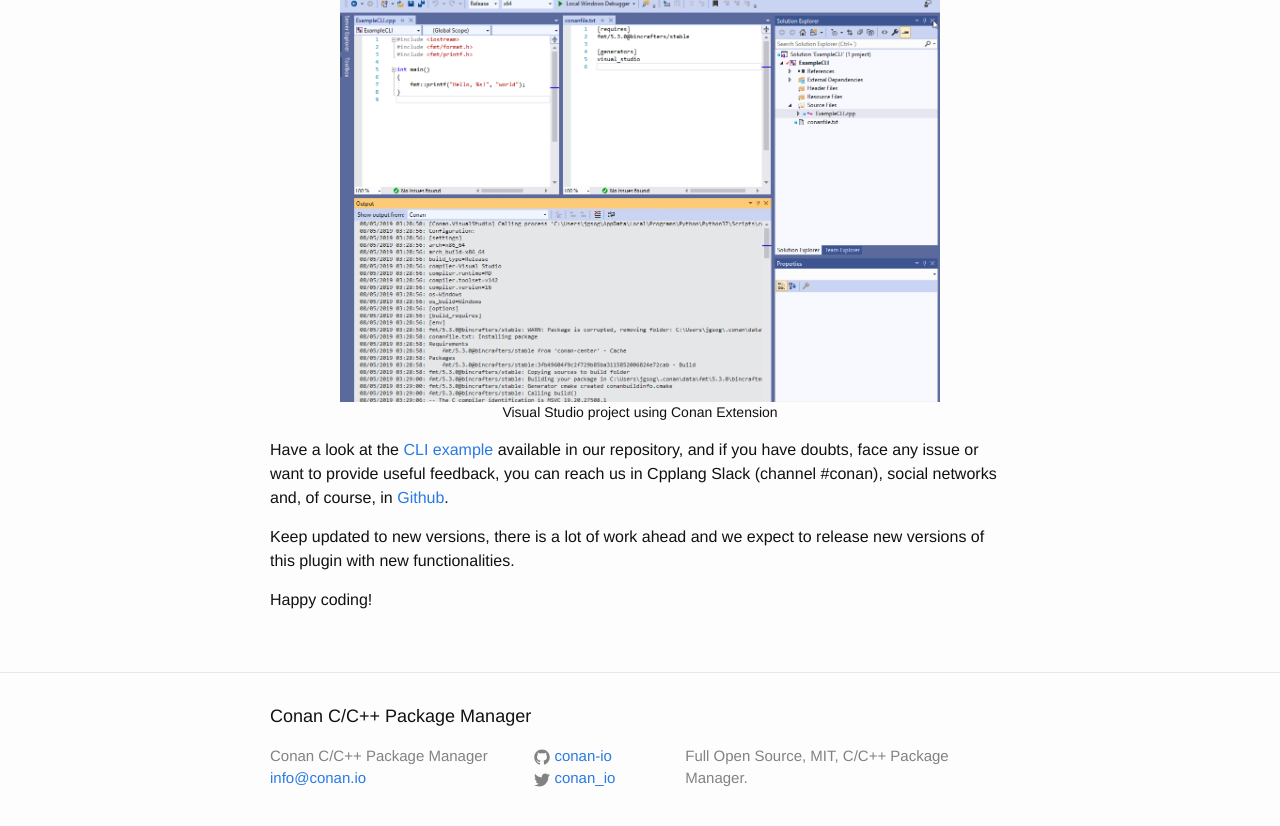
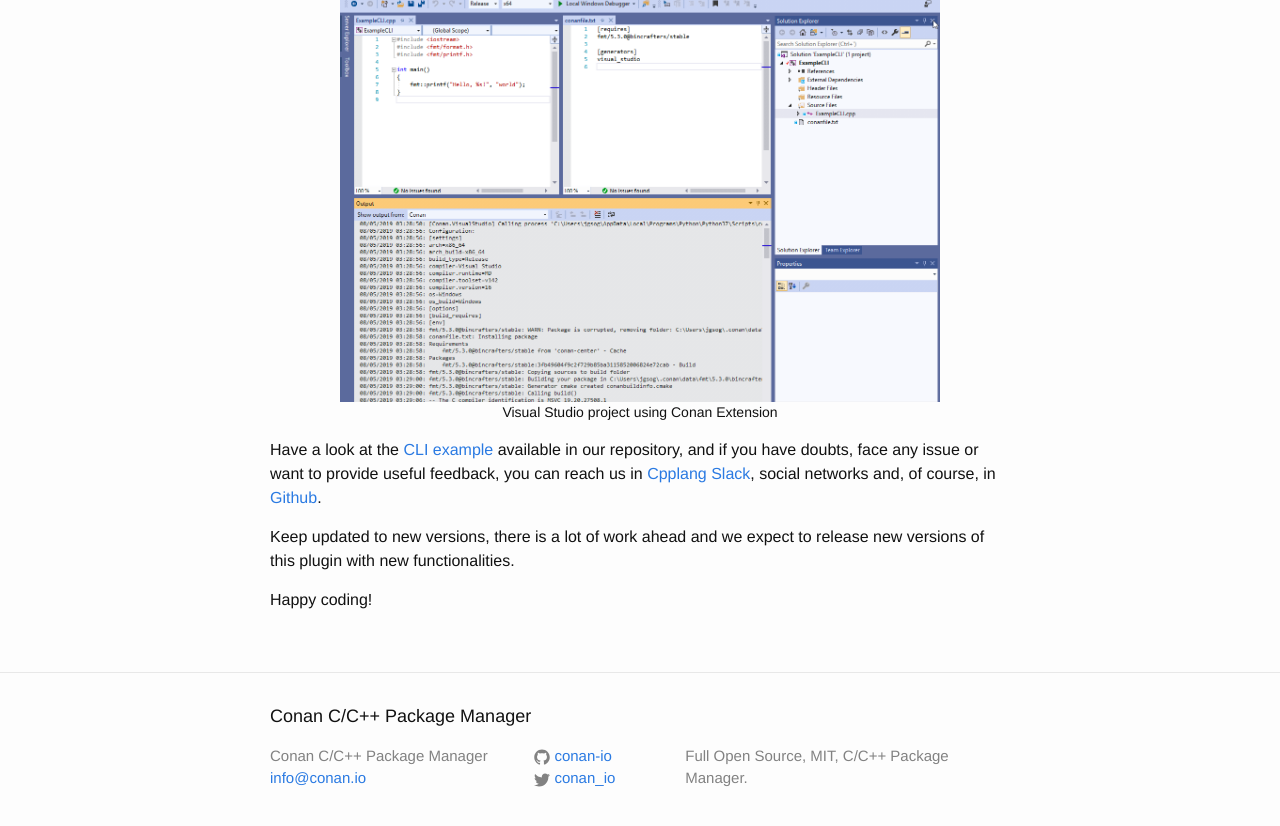
Before and after one commit to conan-io/conan-io.github.io, a Jekyll site: the page built from _posts/2019-05-09-Conan-extension-for-Visual-Studio.markdown, in a window 1280 px wide and 900 px high, scrolled down 1592 px. Shown: the top 826 px of the window. Built offline with Jekyll 4.4.1, drawn with Linux system fonts in a browser that asks for light colours; comment, search, counter and statistics services are not loaded.

Commit message:
add link to slack

```diff
--- a/_posts/2019-05-09-Conan-extension-for-Visual-Studio.markdown
+++ b/_posts/2019-05-09-Conan-extension-for-Visual-Studio.markdown
@@ -71,8 +71,8 @@ printed by Conan related to the executed command.
 
 Have a look at the [CLI example](https://github.com/conan-io/conan-vs-extension/tree/master/Conan.VisualStudio.Examples/ExampleCLI)
 available in our repository, and if you have doubts, face any issue or want to provide useful
-feedback, you can reach us in Cpplang Slack (channel #conan), social networks and, of course,
-in [Github](https://github.com/conan-io).
+feedback, you can reach us in [Cpplang Slack](https://cpplang.slack.com/messages/C41CWV9HA/),
+social networks and, of course, in [Github](https://github.com/conan-io).
 
 Keep updated to new versions, there is a lot of work ahead and we expect to release new versions
 of this plugin with new functionalities.
```
